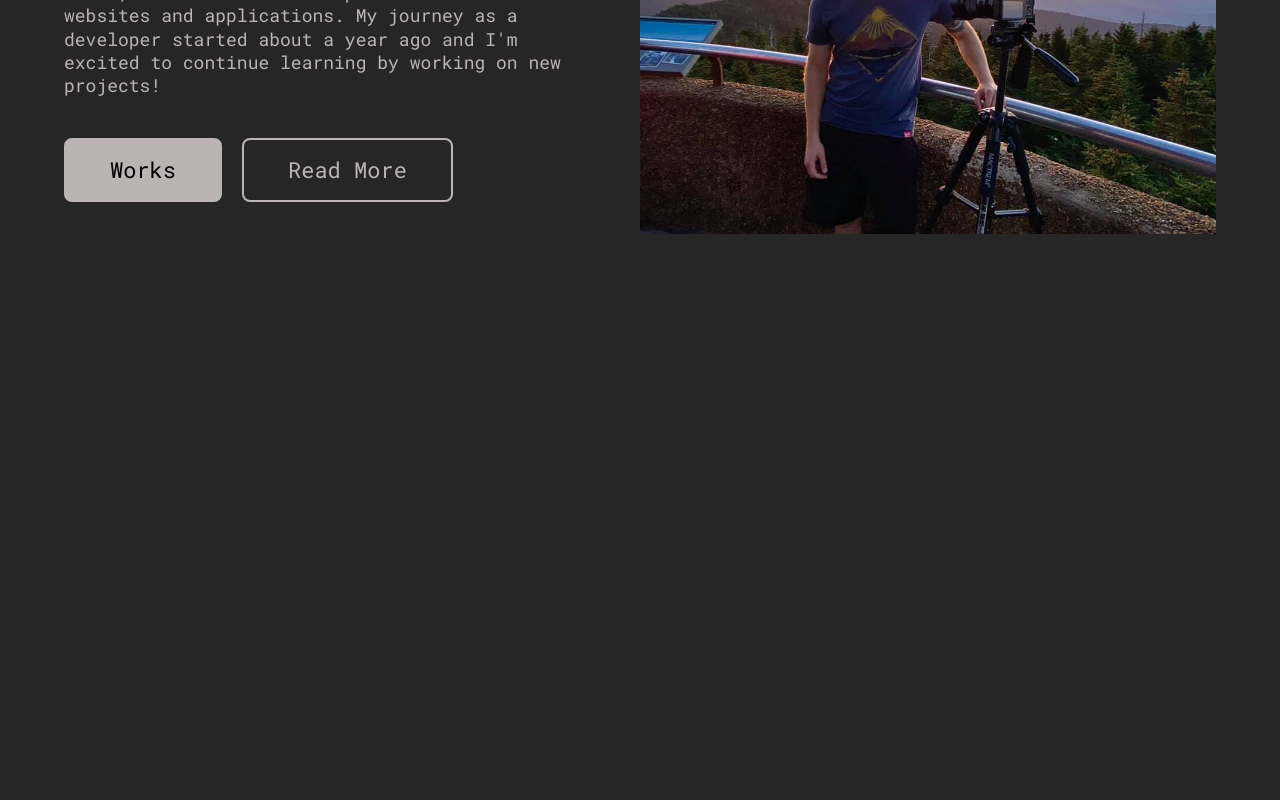
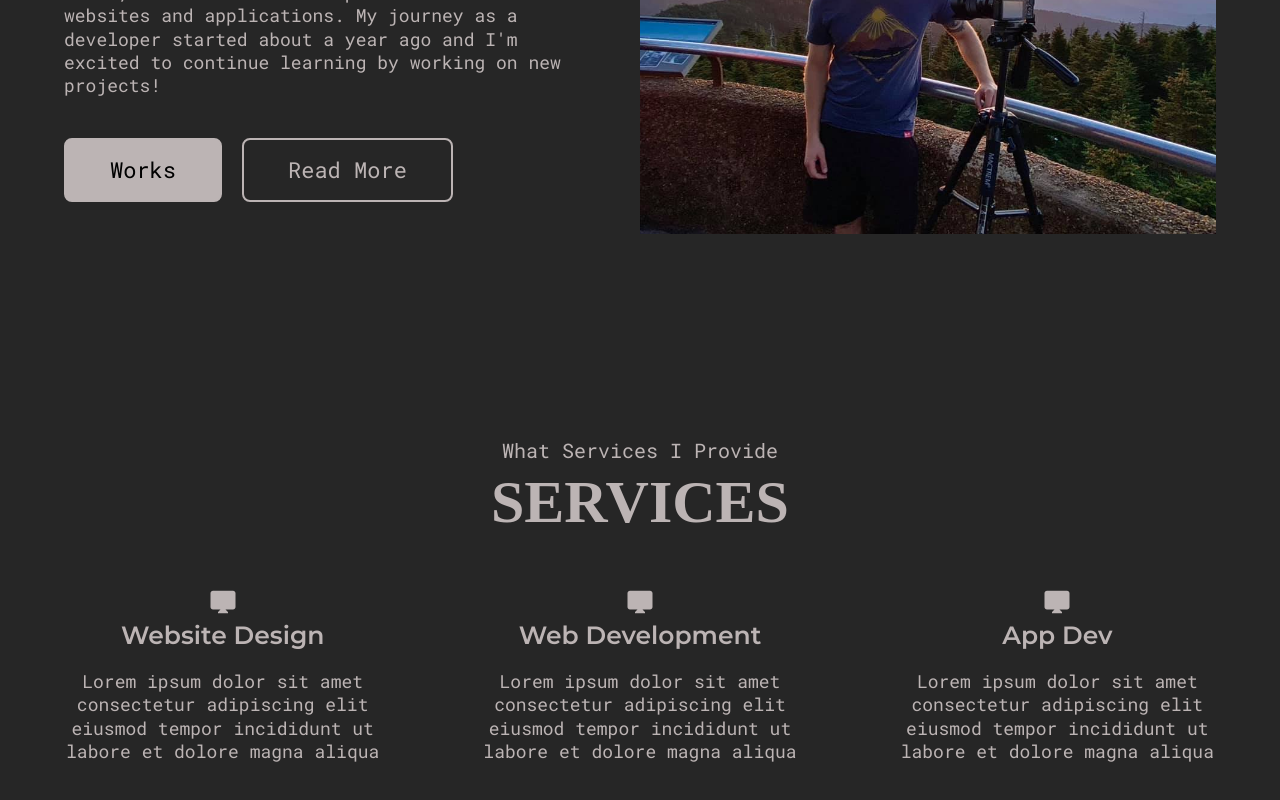
Before and after one commit to ZBeckwith6/Portfolio-Site-, a React (Create React App) app: page / in a window 1280 px wide. Shown: the part 1298-2098 px from the top of the page. Before the commit the page ends 1635 px from the top, so only its background shows below. Built offline with nearby package versions, Linux system fonts and the light colour scheme; the HTML template or start-up script is replaced by a standard one; a web font is replaced by a local one.

Commit message:
Services Section

```diff
--- /dev/null
+++ b/src/components/ServiceSection.js
@@ -0,0 +1,52 @@
+import React from 'react';
+import styled from 'styled-components';
+import { MdDesktopMac } from 'react-icons/md';
+import SectionTitle from './SectionTitle';
+import ServicesSectionItem from './ServicesSectionItem';
+
+const ServicesItemStyles = styled.div`
+  padding: 10rem 0;
+  .services__allItems {
+    display: flex;
+    gap: 10rem;
+    justify-content: space-between;
+    margin-top: 5rem;
+  }
+  @media only screen and (max-width: 768px) {
+    .services__allItems {
+      flex-direction: column;
+      max-width: 350px;
+      margin: 0 auto;
+      margin-top: 5rem;
+      gap: 5rem;
+    }
+  }
+`;
+
+export default function ServiceSection() {
+  return (
+    <ServicesItemStyles>
+      <div className="container">
+        <SectionTitle heading="Services" subheading="What Services I Provide" />
+
+        <div className="services__allItems">
+          <ServicesSectionItem
+            icon={<MdDesktopMac />}
+            title="Website Design"
+            desc="Lorem ipsum dolor sit amet consectetur adipiscing elit eiusmod tempor incididunt ut labore et dolore magna aliqua"
+          />
+          <ServicesSectionItem
+            icon={<MdDesktopMac />}
+            title="Web Development"
+            desc="Lorem ipsum dolor sit amet consectetur adipiscing elit eiusmod tempor incididunt ut labore et dolore magna aliqua"
+          />
+          <ServicesSectionItem
+            icon={<MdDesktopMac />}
+            title="App Dev"
+            desc="Lorem ipsum dolor sit amet consectetur adipiscing elit eiusmod tempor incididunt ut labore et dolore magna aliqua"
+          />
+        </div>
+      </div>
+    </ServicesItemStyles>
+  );
+}
--- /dev/null
+++ b/src/components/ServicesSectionItem.js
@@ -0,0 +1,34 @@
+import React from 'react';
+import { MdDesktopMac } from 'react-icons/md';
+import styled from 'styled-components';
+import PText from './PText';
+
+const ItemStyles = styled.div`
+  text-align: center;
+  .servicesItem__icon {
+    svg {
+      width: 3rem;
+    }
+  }
+  .servicesItem__title {
+    font-size: 2.5rem;
+    font-family: 'Montserrat SemiBold';
+  }
+  .para {
+    margin-top: 2rem;
+  }
+`;
+
+export default function ServicesSectionItem({
+  icon = <MdDesktopMac />,
+  title = 'web design',
+  desc = 'Lorem ipsum dolor sit amet consectetur adipiscing elit eiusmod tempor incididunt ut labore et dolore magna aliqua',
+}) {
+  return (
+    <ItemStyles>
+      <div className="servicesItem__icon">{icon}</div>
+      <div className="servicesItem__title">{title}</div>
+      <PText>{desc}</PText>
+    </ItemStyles>
+  );
+}
--- a/src/pages/Home.js
+++ b/src/pages/Home.js
@@ -1,12 +1,14 @@
 import React from 'react';
 import HeroSection from '../components/HeroSection';
 import AboutSection from '../components/AboutSection';
+import ServiceSection from '../components/ServiceSection';
 
 export default function Home() {
   return (
     <div>
       <HeroSection />
       <AboutSection />
+      <ServiceSection />
     </div>
   );
 }
```
